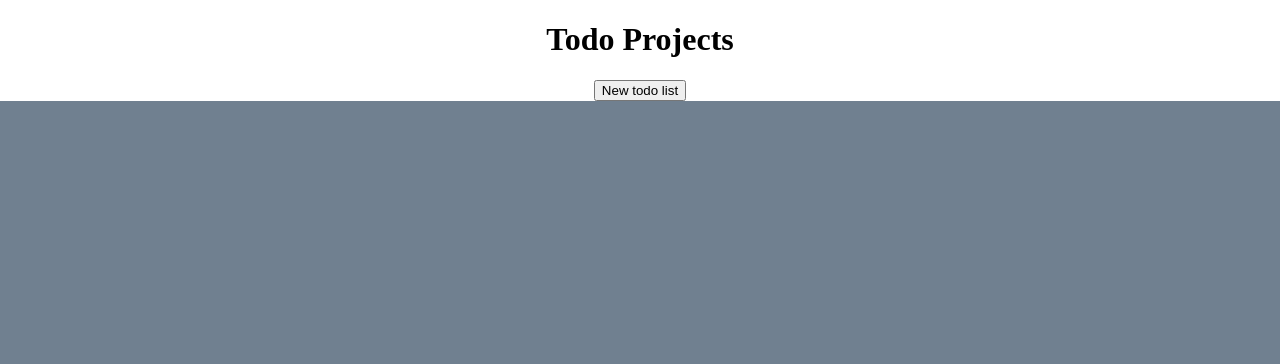
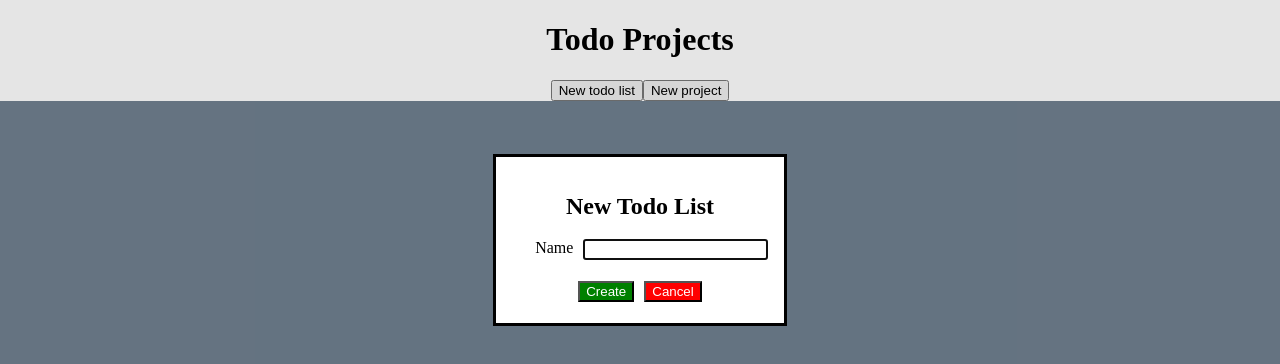
Before and after one commit to joeymuchow/odin-todo-lists, a website built with webpack: page src/template.html in a window 1280 px wide. Both pictures are taken after a click on the button "New todo list". Built offline with nearby package versions, Linux system fonts and the light colour scheme.

Commit message:
Add create new project button and render functions
There is now a button for creating projects and functions to render the
button and modal. It looks very similar to the new todo list modal, but
has slightly different elements.

```diff
--- a/src/bindEvents.js
+++ b/src/bindEvents.js
@@ -1,11 +1,27 @@
+import { Dashboard, Project, TodoList } from "./classes";
 import { renderAllTodoLists } from "./render";
-import { TodoList } from "./todoList";
 
 const bindEvents = () => {
+    document.querySelector(".new-project").addEventListener("click", showNewProjectModal);
+    document.querySelector(".cancel-project").addEventListener("click", closeNewProjectModal);
     document.querySelector(".new-todo-list").addEventListener("click", showNewTodoListModal);
     document.querySelector(".cancel-todo-list").addEventListener("click", closeNewTodoListModal);
+
+    document.querySelector(".create-project").addEventListener("click", createNewProject);
     document.querySelector(".create-todo-list").addEventListener("click", createNewTodoList);
-    document.querySelector("#todo-list-name").addEventListener("keypress", clearNameError);
+
+    document.querySelector("#project-name").addEventListener("keypress", clearProjectNameError);
+    document.querySelector("#project-due-date").addEventListener("keypress", clearProjectDateError);
+    document.querySelector("#todo-list-name").addEventListener("keypress", clearTodoListNameError);
+}
+
+const showNewProjectModal = () => {
+    document.querySelector(".new-project-modal").showModal();
+}
+
+const closeNewProjectModal = (e) => {
+    e.preventDefault();
+    document.querySelector(".new-project-modal").close();
 }
 
 const showNewTodoListModal = () => {
@@ -15,6 +31,20 @@ const showNewTodoListModal = () => {
 const closeNewTodoListModal = (e) => {
     e.preventDefault();
     document.querySelector(".new-todo-list-modal").close();
+}
+
+const createNewProject = (e) => {
+    e.preventDefault();
+    const nameIsValid = document.querySelector("#project-name").checkValidity();
+    const dateIsValid = document.querySelector("#due-date-name").checkValidity();
+    if (!nameIsValid && !dateIsValid) {
+        const form = e.target.form;
+        const project = new Project(form[0].value, form[1].value);
+
+        Dashboard.addProject(project);
+
+        // render new project in sidebar
+    }
 }
 
 const createNewTodoList = (e) => {
@@ -35,8 +65,16 @@ const createNewTodoList = (e) => {
     }
 }
 
-const clearNameError = () => {
-    document.querySelector(".name-error").textContent = "";
+const clearProjectNameError = () => {
+    document.querySelector(".project-name-error").textContent = "";
+}
+
+const clearProjectDateError = () => {
+    document.querySelector(".project-date-error").textContent = "";
+}
+
+const clearTodoListNameError = () => {
+    document.querySelector(".todo-list-name-error").textContent = "";
 }
 
 export default bindEvents;
--- a/src/index.js
+++ b/src/index.js
@@ -1,9 +1,11 @@
 import "./styles.css";
 import { createDashboardElements } from "./render";
 import { Dashboard, Project } from "./classes";
+import bindEvents from "./bindEvents";
 
 document.addEventListener("DOMContentLoaded", () => {
     const defaultProject = new Project("Default", "None");
     Dashboard.addProject(defaultProject);
     createDashboardElements();
+    bindEvents();
 });
--- a/src/render.js
+++ b/src/render.js
@@ -14,11 +14,15 @@ const createDashboardElements = () => {
     const buttonsContainer = document.createElement("div");
     buttonsContainer.classList.add("buttons-container");
     // create new project button to add a project to dashboard class
+    const newProjectBtn = document.createElement("button");
+    newProjectBtn.classList.add("new-project");
+    newProjectBtn.textContent = "New project";
+    const newProjectModal = createNewProjectModal();
     const newTodoListBtn = document.createElement("button");
     newTodoListBtn.classList.add("new-todo-list");
     newTodoListBtn.textContent = "New todo list";
     const newTodoListModal = createNewTodoListModal();
-    buttonsContainer.append(newTodoListBtn, newTodoListModal);
+    buttonsContainer.append(newTodoListBtn, newTodoListModal, newProjectBtn, newProjectModal);
 
     const todoListsContainer = document.createElement("div");
     todoListsContainer.classList.add("todo-lists-container");
@@ -45,7 +49,7 @@ const createNewTodoListModal = () => {
     todoListNameInput.required = "true";
     todoListName.append(todoListNameLabel, todoListNameInput);
     const todoListNameError = document.createElement("p");
-    todoListNameError.classList.add("error", "name-error");
+    todoListNameError.classList.add("error", "todo-list-name-error");
 
     // Todo list form create and cancel buttons
     const buttonsContainer = document.createElement("div");
@@ -64,21 +68,57 @@ const createNewTodoListModal = () => {
     return newTodoListModal;
 }
 
-// TODO create new project modal
-// use this as part of it
-// Todo list due date input
-// const dueDate = document.createElement("div");
-// dueDate.classList.add("input-container");
-// const dueDateLabel = document.createElement("label");
-// dueDateLabel.textContent = "Due Date";
-// dueDateLabel.setAttribute("for", "due-date");
-// const dueDateInput = document.createElement("input");
-// dueDateInput.type = "date";
-// dueDateInput.id = "due-date";
-// dueDateInput.required = "true";
-// dueDate.append(dueDateLabel, dueDateInput);
-// const todoListDueDateError = document.createElement("p");
-// todoListDueDateError.classList.add("error", "date-error");
+const createNewProjectModal = () => {
+    const newProjectModal = document.createElement("dialog");
+    newProjectModal.classList.add("new-project-modal");
+
+    const form = document.createElement("form");
+    const title = document.createElement("h2");
+    title.textContent = "New Project";
+
+    // Project name input
+    const projectName = document.createElement("div");
+    projectName.classList.add("input-container");
+    const projectNameLabel = document.createElement("label");
+    projectNameLabel.setAttribute("for", "project-name");
+    projectNameLabel.textContent = "Name";
+    const projectNameInput = document.createElement("input");
+    projectNameInput.id = "project-name";
+    projectNameInput.required = "true";
+    projectName.append(projectNameLabel, projectNameInput);
+    const projectNameError = document.createElement("p");
+    projectNameError.classList.add("error", "project-name-error");
+
+    // Project due date input
+    const dueDate = document.createElement("div");
+    dueDate.classList.add("input-container");
+    const dueDateLabel = document.createElement("label");
+    dueDateLabel.textContent = "Due Date";
+    dueDateLabel.setAttribute("for", "project-due-date");
+    const dueDateInput = document.createElement("input");
+    dueDateInput.type = "date";
+    dueDateInput.id = "project-due-date";
+    dueDateInput.required = "true";
+    dueDate.append(dueDateLabel, dueDateInput);
+    const dueDateError = document.createElement("p");
+    dueDateError.classList.add("error", "project-date-error");
+
+    // Project form create and cancel buttons
+    const buttonsContainer = document.createElement("div");
+    buttonsContainer.classList.add("buttons-container");
+    const submitBtn = document.createElement("button");
+    submitBtn.classList.add("create-project");
+    submitBtn.type = "submit";
+    submitBtn.textContent = "Create";
+    const cancelBtn = document.createElement("button");
+    cancelBtn.classList.add("cancel-project");
+    cancelBtn.textContent = "Cancel";
+    buttonsContainer.append(submitBtn, cancelBtn);
+
+    form.append(title, projectName, projectNameError, dueDate, dueDateError, buttonsContainer);
+    newProjectModal.append(form);
+    return newProjectModal;
+}
 
 // TODO create function to render projects in the sidebar
 
--- a/src/styles.css
+++ b/src/styles.css
@@ -14,11 +14,13 @@ h1 {
     text-align: center;
 }
 
-.new-todo-list-modal {
+.new-todo-list-modal,
+.new-project-modal {
     bottom: 40%;
 }
 
-.new-todo-list-modal form > div.input-container {
+.new-todo-list-modal form > div.input-container,
+.new-project-modal > div.input-container {
     display: grid;
     grid-template-columns: 1fr 3fr;
     text-align: right;
@@ -26,16 +28,19 @@ h1 {
     margin-bottom: 10px;
 }
 
-.new-todo-list-modal button {
+.new-todo-list-modal button,
+.new-project-modal button {
     margin: 5px;
 }
 
-.create-todo-list {
+.create-todo-list,
+.create-project {
     background-color: green;
     color: white;
 }
 
-.cancel-todo-list {
+.cancel-todo-list,
+.cancel-project {
     background-color: red;
     color: white;
 }
```
